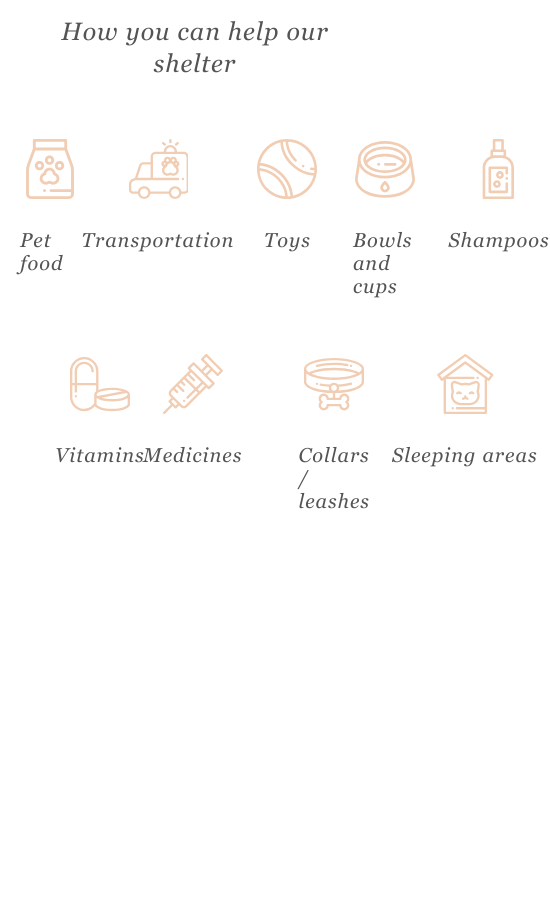
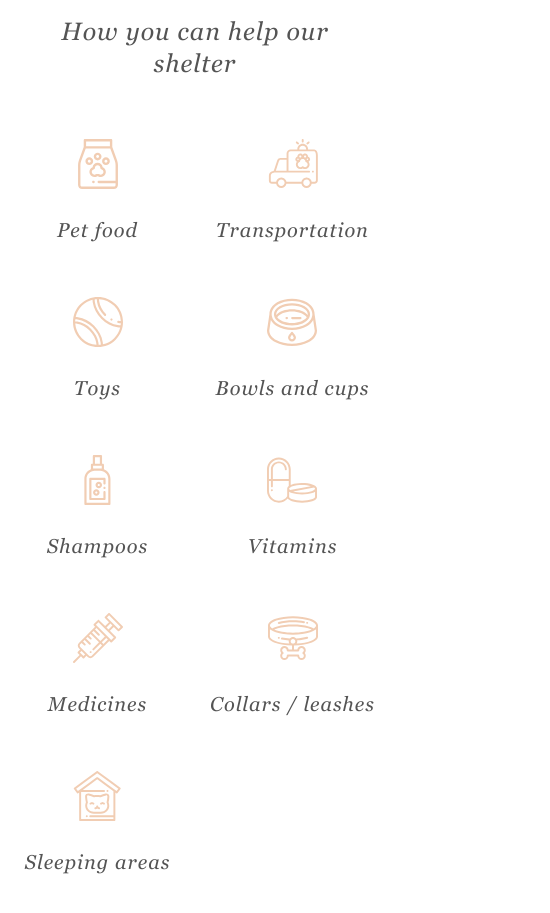
Before and after one commit to Rednata/shelter, a website: page shelter/src/index.html in a window 390 px wide. Shown: the part 2520-3433 px from the top of the page, 550 px wide, since content can reach past the window. Before the commit the page ends 3075 px from the top, so only its background shows below. Drawn offline with nearby package versions, Linux system fonts and the light colour scheme; files that its build step writes are made by us from their sources.

Commit message:
feat: add 'help' tablet

```diff
--- a/shelter/src/scss/_help-card.scss
+++ b/shelter/src/scss/_help-card.scss
@@ -5,6 +5,9 @@
   height: 60px;
   background-image: url("../icons/icon-#{$bgImg}.svg");
   margin-bottom: 30px;
+  background-repeat: no-repeat;
+  background-position: center;
+  background-size: contain;
 }
 
 $helpImages: food, transport, toys, bowls, shampoo, vitamin, medicine, collars, sleep;
@@ -16,39 +19,40 @@ $helpImages: food, transport, toys, bowls, shampoo, vitamin, medicine, collars,
   font-size: 20px;
   letter-spacing: 1px;
   color: $color-dark-l;
+  // border: 1px solid red;
 
   @each $helpImage in $helpImages {
     &_#{$helpImage}:before {
         @include helpCard($helpImage)
-
     }
   }
 
-  &_food {
-    padding-left: 10px;
-  }
-  &_toys {
-    padding-right: 14px;
-  }
-  &_shampoo {
-    padding-left: 20px;
-  }
-  &_medicine {
-    padding-right: 40px;
-  }
-  &_collars {
-    padding-right: 10px;
+  @each $helpImage in $helpImages {
+
+    &_#{$helpImage}:before {
+      @include tablet760 {
+        width: 50px;
+        height: 50px;
+      }
+    }
   }
 
-}
+  // &_food {
+  //   padding-left: 10px;
+  // }
 
 
+  // &_toys {
+  //   padding-right: 14px;
+  // }
+  // &_shampoo {
+  //   padding-left: 20px;
+  // }
+  // &_medicine {
+  //   padding-right: 40px;
+  // }
+  // &_collars {
+  //   padding-right: 10px;
+  // }
 
-
-
-
-// @each $theme in $themes {
-//   .section-#{$theme} {
-//     background-color: map-get($colors, $theme);
-//   }
-// }
+}
--- a/shelter/src/scss/_help.scss
+++ b/shelter/src/scss/_help.scss
@@ -10,9 +10,20 @@
   &__list {
 
     display: grid;
-    grid-template-columns: repeat(20, minmax(min-content, 1fr));
+    grid-template-columns: repeat(20, minmax(max-content, 1fr));
+    grid-auto-flow: dense;
     row-gap: 56px;
+    column-gap: 20px;
     justify-items: center;
+
+    @include desktop1100 {
+      grid-template-columns: repeat(3, 1fr);
+      row-gap: 55px;
+    }
+    @include tablet760 {
+      grid-template-columns: 1fr 1fr;
+      row-gap: 55px;
+    }
   }
   &__item {
 
@@ -20,38 +31,113 @@
   &__item.help-card_food {
     grid-column: 1 / 5;
     grid-row: 1 / 1;
+    padding-left: 10px;
+
+    @include desktop1100 {
+      grid-column: auto;
+      grid-row: auto;
+      padding-left: 24px;
+    }
   }
   &__item.help-card_transport {
     grid-column: 5 / 9;
-    grid-row: 1 / 1
+    grid-row: 1 / 1;
+
+    @include desktop1100 {
+      grid-column: auto;
+      grid-row: auto;
+    }
   }
+
   &__item.help-card_toys {
     grid-column: 9 / 13;
     grid-row: 1 / 1;
+    padding-right: 14px;
+
+    @include desktop1100 {
+      grid-column: auto;
+      grid-row: auto;
+      padding-right: 25px;
+    }
   }
   &__item.help-card_bowls {
     grid-column: 13 / 16;
     grid-row: 1 / 1;
+
+    @include desktop1100 {
+      grid-column: auto;
+      grid-row: auto;
+      padding-left: 26px;
+    }
+
   }
   &__item.help-card_shampoo {
     grid-column: 17 / 20;
     grid-row: 1 / 1;
+    padding-left: 20px;
+
+    @include desktop1100 {
+      grid-column: auto;
+      grid-row: auto;
+      padding-right: 20px;
+    }
+
   }
   &__item.help-card_vitamin {
     grid-column: 1 / 8;
     grid-row: 2 / 2;
 
+    @include desktop1100 {
+      grid-column: auto;
+      grid-row: auto;
+      padding-right: 25px;
+    }
+
   }
   &__item.help-card_medicine {
     grid-column: 7 / 10;
     grid-row: 2 / 2;
+    padding-right: 40px;
+
+    @include desktop1100 {
+      grid-column: auto;
+      grid-row: auto;
+      padding-left: 60px;
+    }
   }
+
   &__item.help-card_collars {
     grid-column: 11 / 14;
     grid-row: 2 / 2;
+    padding-right: 10px;
+
+    @include desktop1100 {
+      grid-column: auto;
+      grid-row: auto;
+      padding-left: 10px;
+    }
   }
   &__item.help-card_sleep {
     grid-column: 14 / 20;
     grid-row: 2 / 2;
+
+    @include desktop1100 {
+      grid-column: auto;
+      grid-row: auto;
+      padding-right: 25px;
+    }
+
   }
+
 }
+
+$helpImages: food, transport, toys, bowls, shampoo, vitamin, medicine, collars, sleep;
+    @each $helpImage in $helpImages {
+
+      .help__item.help-card_#{$helpImage} {
+        @include tablet760 {
+          padding-left: 0;
+          padding-right: 0;
+        }
+      }
+    }
--- a/shelter/src/scss/_var.scss
+++ b/shelter/src/scss/_var.scss
@@ -21,6 +21,12 @@ $color-dark-xl: #4C4C4C;
 
 @mixin desktop1100 {
   @media(max-width: 1100px) {
+    @content;
+  }
+}
+
+@mixin desktop1000 {
+  @media(max-width: 1000px) {
     @content;
   }
 }
```
